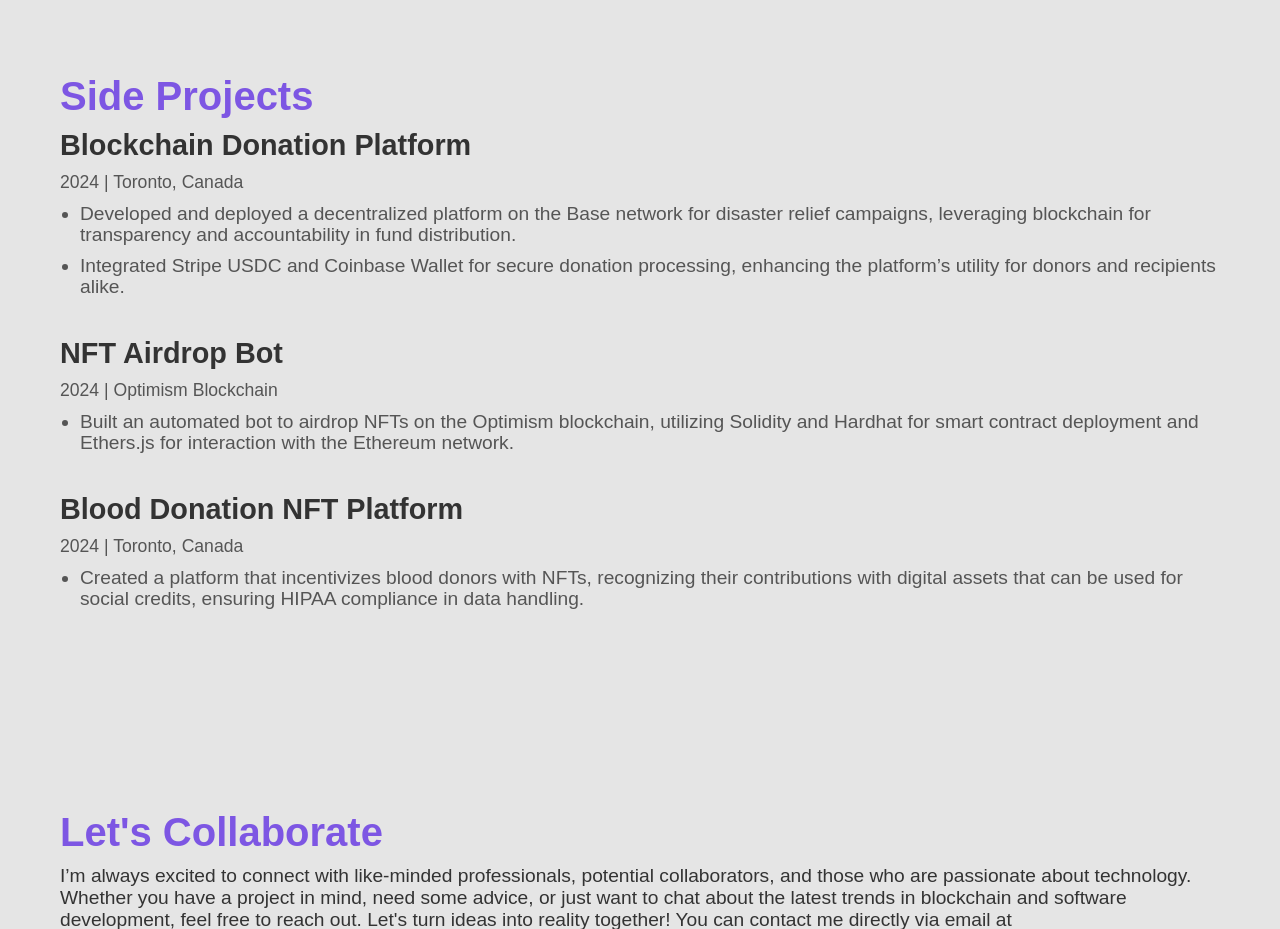
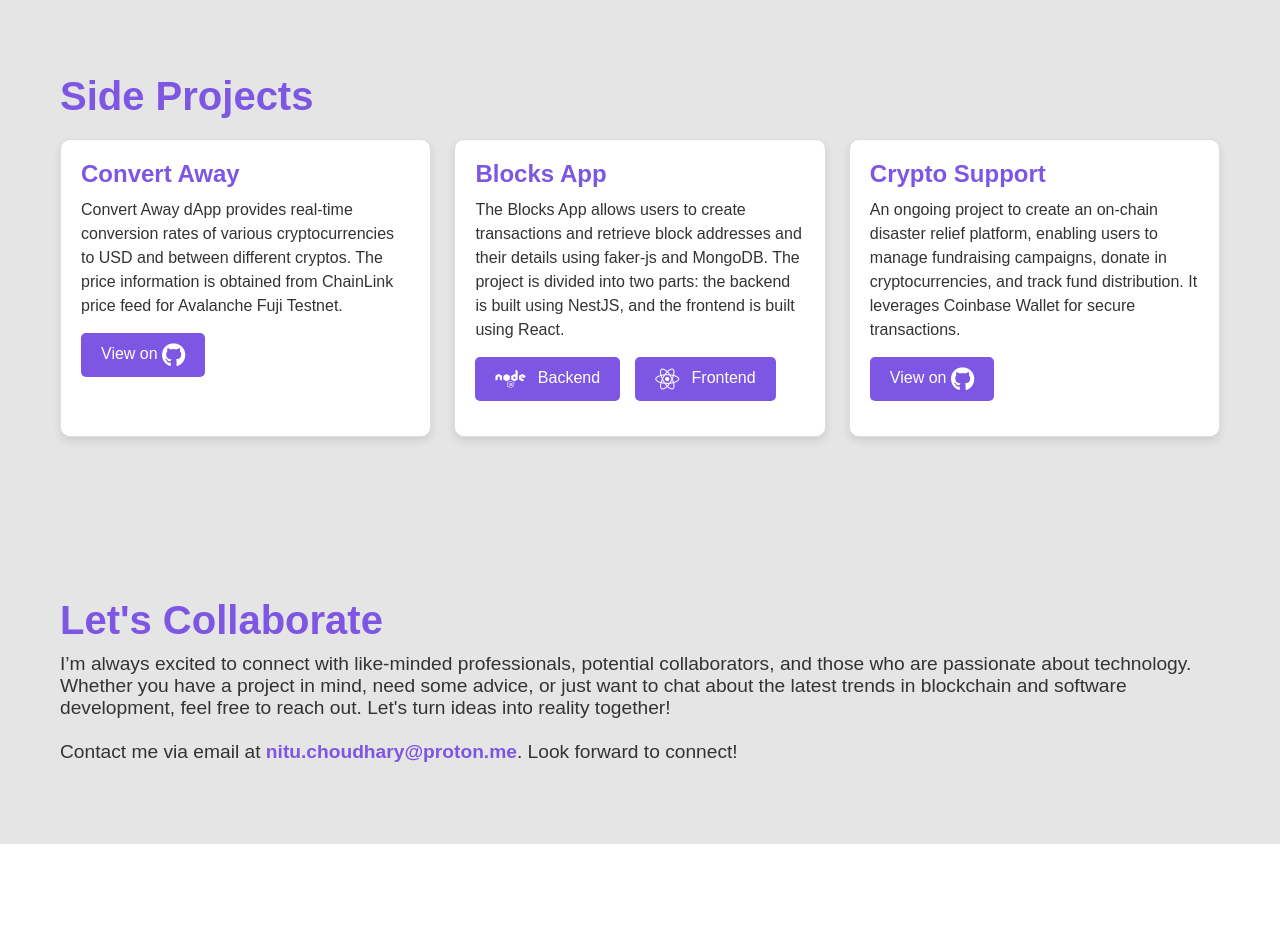
Before and after one commit to nitu-choudhary/my-portfolio, a plain HTML site: page index.html in a window 1280 px wide. Shown: the part 1720-2649 px from the top of the page. After the commit the page ends 2564 px from the top, so only its background shows below. Drawn offline with nearby package versions, Linux system fonts and the light colour scheme.

Commit message:
Added projet cards with github links

```diff
--- a/index.html
+++ b/index.html
@@ -85,27 +85,25 @@
     <section id="side-projects">
         <div class="wrapper">
             <h2>Side Projects</h2>
-            <div class="project">
-                <h3>Blockchain Donation Platform</h3>
-                <p>2024 | Toronto, Canada</p>
-                <ul>
-                    <li>Developed and deployed a decentralized platform on the Base network for disaster relief campaigns, leveraging blockchain for transparency and accountability in fund distribution.</li>
-                    <li>Integrated Stripe USDC and Coinbase Wallet for secure donation processing, enhancing the platform’s utility for donors and recipients alike.</li>
-                </ul>
-            </div>
-            <div class="project">
-                <h3>NFT Airdrop Bot</h3>
-                <p>2024 | Optimism Blockchain</p>
-                <ul>
-                    <li>Built an automated bot to airdrop NFTs on the Optimism blockchain, utilizing Solidity and Hardhat for smart contract deployment and Ethers.js for interaction with the Ethereum network.</li>
-                </ul>
-            </div>
-            <div class="project">
-                <h3>Blood Donation NFT Platform</h3>
-                <p>2024 | Toronto, Canada</p>
-                <ul>
-                    <li>Created a platform that incentivizes blood donors with NFTs, recognizing their contributions with digital assets that can be used for social credits, ensuring HIPAA compliance in data handling.</li>
-                </ul>
+            <div class="project-cards">
+                <div class="card">
+                    <h3>Convert Away</h3>
+                    <p>Convert Away dApp provides real-time conversion rates of various cryptocurrencies to USD and between different cryptos. The price information is obtained from ChainLink price feed for Avalanche Fuji Testnet.</p>
+                    <a href="https://github.com/nitu-choudhary/convert-away" class="btn">View on <i class="fab fa-github"></i></a>
+                </div>
+                <div class="card">
+                    <h3>Blocks App</h3>
+                    <p>The Blocks App allows users to create transactions and retrieve block addresses and their details using faker-js and MongoDB. The project is divided into two parts: the backend is built using NestJS, and the frontend is built using React.</p>
+                    <div class="button-group">
+                        <a href="https://github.com/nitu-choudhary/blocks-app-backend" class="btn btn-inline"><i class="fab fa-node"></i> Backend</a>
+                        <a href="https://github.com/nitu-choudhary/blocks-app" class="btn btn-inline"><i class="fa-brands fa-react"></i> Frontend</a>
+                    </div>
+                </div>
+                <div class="card">
+                    <h3>Crypto Support</h3>
+                    <p>An ongoing project to create an on-chain disaster relief platform, enabling users to manage fundraising campaigns, donate in cryptocurrencies, and track fund distribution. It leverages Coinbase Wallet for secure transactions.</p>
+                    <a href="https://github.com/nitu-choudhary/crypto-support" class="btn">View on <i class="fab fa-github"></i></a>
+                </div>
             </div>
         </div>
     </section>
@@ -113,8 +111,8 @@
         <div class="wrapper">
             <h2>Let's Collaborate</h2>
             <p>I’m always excited to connect with like-minded professionals, potential collaborators, and those who are passionate about technology. Whether you have a project in mind, need some advice, or just want to chat about the latest trends in blockchain and software development, feel free to reach out. Let's turn ideas into reality together!
-
-                You can contact me directly via email at <a href="mailto:nitu.choudhary@proton.me">nitu.choudhary@proton.me</a>. I look forward to hearing from you!</p>
+                <br></br>
+                Contact me via email at <a href="mailto:nitu.choudhary@proton.me">nitu.choudhary@proton.me</a>. Look forward to connect!</p>
         </div>
     </section>
 
--- a/styles.css
+++ b/styles.css
@@ -251,6 +251,62 @@ section ul li {
     color: #333333;     /* Ensure the text color is consistent */
 }
 
+.project-cards {
+    display: flex;
+    justify-content: space-between;
+    flex-wrap: wrap;
+    gap: 20px;
+    margin-top: 20px;
+}
+
+.card {
+    background-color: #fff;
+    border: 1px solid #ddd;
+    border-radius: 10px;
+    padding: 20px;
+    width: 100%;
+    max-width: 32%; /* Adjust based on your layout */
+    box-shadow: 0 4px 8px rgba(0, 0, 0, 0.1);
+    transition: transform 0.3s ease, box-shadow 0.3s ease;
+}
+
+.card h3 {
+    color: #7D56E3;
+    font-size: 1.5rem;
+    margin-bottom: 10px;
+}
+
+.card p {
+    color: #333;
+    font-size: 1rem;
+    margin-bottom: 15px;
+    line-height: 1.5;
+}
+
+.card .btn {
+    display: inline-block;
+    padding: 10px 20px;
+    background-color: #7D56E3;
+    color: #fff;
+    text-decoration: none;
+    border-radius: 5px;
+    transition: background-color 0.3s ease;
+}
+
+.card .btn i {
+    font-size: 1.5rem;
+    vertical-align: middle;
+}
+
+.card .btn:hover {
+    background-color: #5b42b2;
+}
+
+.card:hover {
+    transform: translateY(-5px);
+    box-shadow: 0 8px 16px rgba(0, 0, 0, 0.2);
+}
+
 section:before {
     content: "";
     display: block;
@@ -311,6 +367,34 @@ section:not(:last-child) {
     border-bottom: 1px solid #e5e5e5;
 }
 
+.button-group {
+    display: flex;  /* Align items in a row */
+    gap: 15px;  /* Space between buttons */
+    margin-bottom: 15px;  /* Space below the button group */
+}
+
+.btn-inline {
+    display: inline-flex;  /* Ensure items are aligned horizontally */
+    align-items: center;  /* Center the icon and text vertically */
+    padding: 10px 20px;
+    background-color: #7D56E3;
+    color: #fff;
+    text-decoration: none;
+    border-radius: 5px;
+    transition: background-color 0.3s ease;
+    text-align: center;
+}
+
+.btn-inline i {
+    margin-right: 8px;  /* Space between icon and text */
+    font-size: 1.5rem;
+}
+
+.btn-inline:hover {
+    background-color: #5b42b2;
+}
+
+
 html {
     scroll-behavior: smooth;
 }
```
